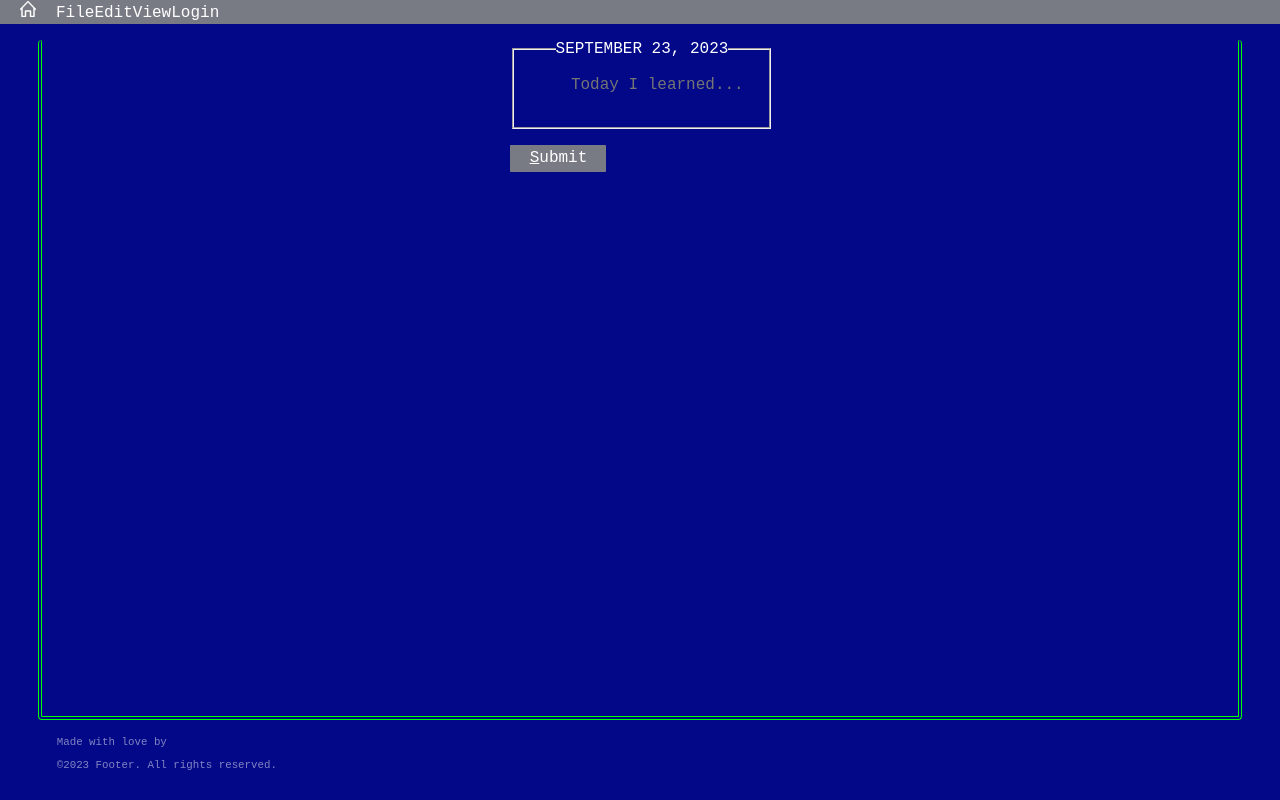
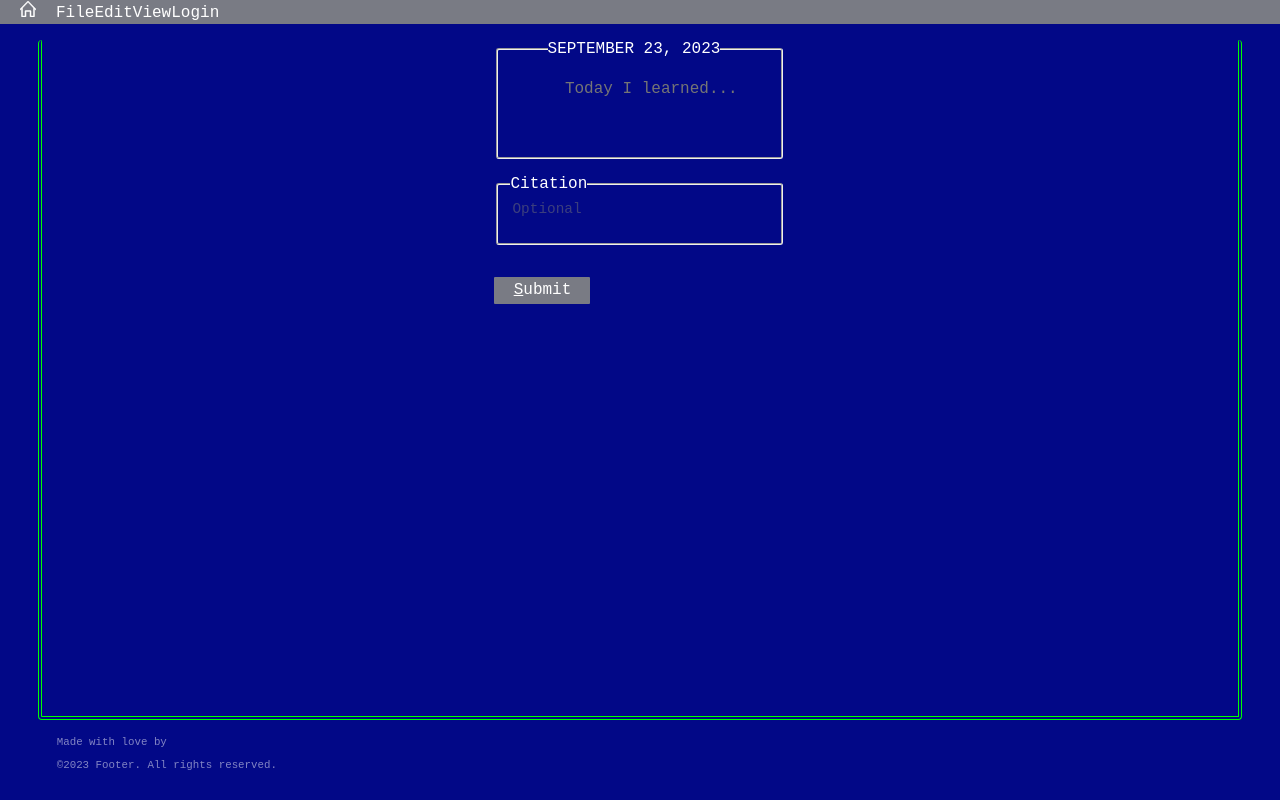
Before and after one commit to thecowsays/nameless-whispers, a React (Vite) app: page /newwhisper in a window 1280 px wide. Built offline with nearby package versions, Linux system fonts and the light colour scheme; no server answers; a web font is replaced by a local one.

Commit message:
updated attr and css for form

```diff
--- a/src/pages/NewWhisper/NewWhisper.jsx
+++ b/src/pages/NewWhisper/NewWhisper.jsx
@@ -31,7 +31,7 @@ const NewWhisper = () => {
           {/* <h1>{todaysDate}</h1> */}
           <div className={NewWhisperCSS.formContainer}>
             <form>
-              <fieldset>
+              <fieldset className={NewWhisperCSS.fieldsetContent}>
                 <legend className="title">{todaysDate}</legend>
                 <label htmlFor="content"></label>
                 <textarea
@@ -39,14 +39,22 @@ const NewWhisper = () => {
                   className={NewWhisperCSS.textarea}
                   //   future feature: show random prompt from array/firestore
                   placeholder="Today I learned..."
-                  maxLength="250" // 250 chars is ~50 words
+                  maxLength="400" // 400 chars is ~80 words without spaces
+                  spellCheck="true"
                   onChange={(e) =>
                     setUserInput({ ...userInput, content: e.target.value })
                   }
                 />
-                {/* hidden field saves entry date on user submission */}
-                <input type="hidden" id={entryDate} />
               </fieldset>
+
+              <fieldset className={NewWhisperCSS.fieldsetCitation}>
+                <legend>Citation</legend>
+                <label htmlFor="source"></label>
+                <input type="text" id="source" placeholder="Optional" />
+              </fieldset>
+
+              {/* hidden field saves entry date on user submission */}
+              <input type="hidden" id={entryDate} />
             </form>
             <button type="submit">Submit</button>
           </div>
--- a/src/pages/NewWhisper/NewWhisper.module.css
+++ b/src/pages/NewWhisper/NewWhisper.module.css
@@ -35,23 +35,43 @@ form {
     width: 100%;
     height: 100%;
     margin-bottom: 1em;
+    display: flex;
+    flex-direction: column;
 }
 
 fieldset {
+    margin-bottom: 1em;
+    border-radius: 3px;
+}
+
+.fieldset-content {
     width: 100%;
     height: 100%;
     text-align: center;
     padding: 0 1em .75em 1em;
 }
 
+.fieldset-citation {
+    text-align: left;
+    width: 100%;
+    padding: 1em;
+    margin-bottom: .5em;
+}
+
+input {
+    border-bottom: none;
+    font-weight: 100;
+}
+
 textarea {
     height: 100%;
     width: 100%;
     resize: none;
+    padding: 0 1em 1em 1em;
     background-color: transparent;
+    border: 0;
     color: var(--main-color);
     font-weight: 100;
     text-align: justify;
     text-indent: 4ch; /* char units for tab indent */
-    border: 0;
 }
```
